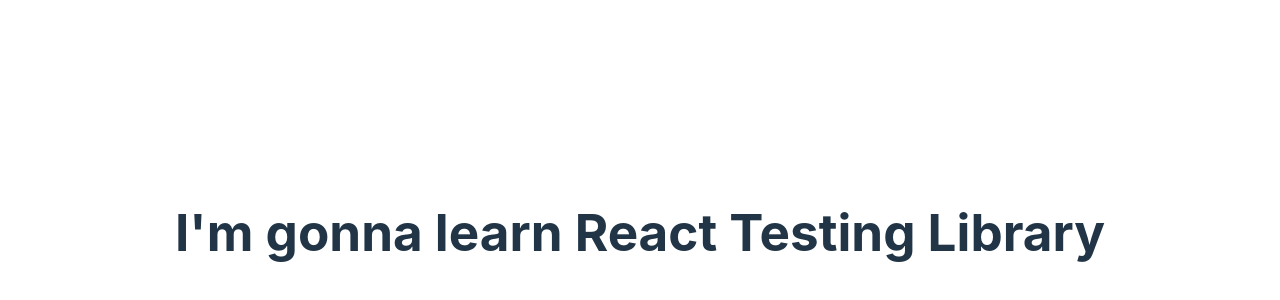
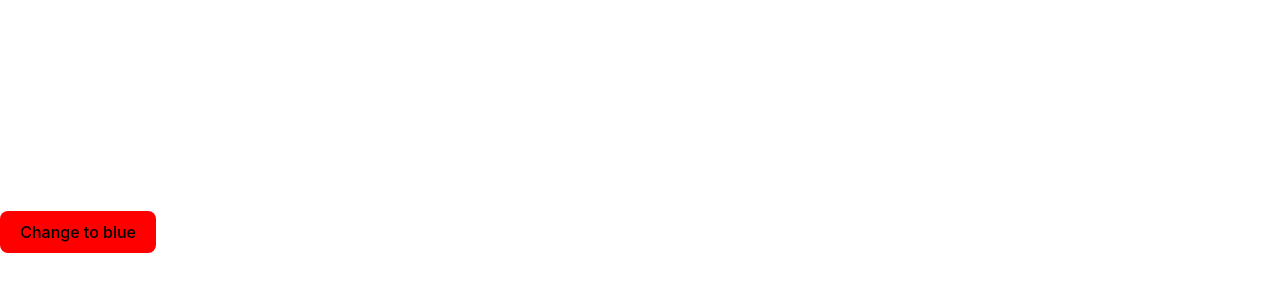
Before and after one commit to chandanch/react-training-react-testing, a React (Vite) app in the folder vite-starter/: page / in a window 1280 px wide. Shown: the part 168-468 px from the top of the page. Built offline with nearby package versions, Linux system fonts and the light colour scheme.

Commit message:
Implement button color toggle feature and update tests

```diff
--- /dev/null
+++ b/vite-starter/src/App.css
@@ -0,0 +1,6 @@
+.red {
+  background-color: red;
+}
+.blue {
+  background-color: blue;
+}
--- a/vite-starter/src/App.jsx
+++ b/vite-starter/src/App.jsx
@@ -1,7 +1,18 @@
+import "./App.css";
+import { useState } from "react";
+
 function App() {
+  const [buttonColor, setButtonColor] = useState("red");
+  const newButtonColor = buttonColor === "red" ? "blue" : "red";
+
   return (
     <div>
-      <h1>I'm gonna learn React Testing Library</h1>
+      <button
+        className={buttonColor}
+        onClick={() => setButtonColor(newButtonColor)}
+      >
+        Change to {newButtonColor}
+      </button>
     </div>
   );
 }
--- a/vite-starter/src/index.css
+++ b/vite-starter/src/index.css
@@ -25,7 +25,7 @@
 
 body {
   margin: 0;
-  display: grid;
+  display: flex;
   place-items: center;
   min-width: 320px;
   min-height: 100vh;
@@ -65,6 +65,5 @@
   }
   button {
     background-color: #f9f9f9;
-    color: white;
   }
 }
```
Also changed, not shown: 1 other file (tests, documents, lock files or other folders).
